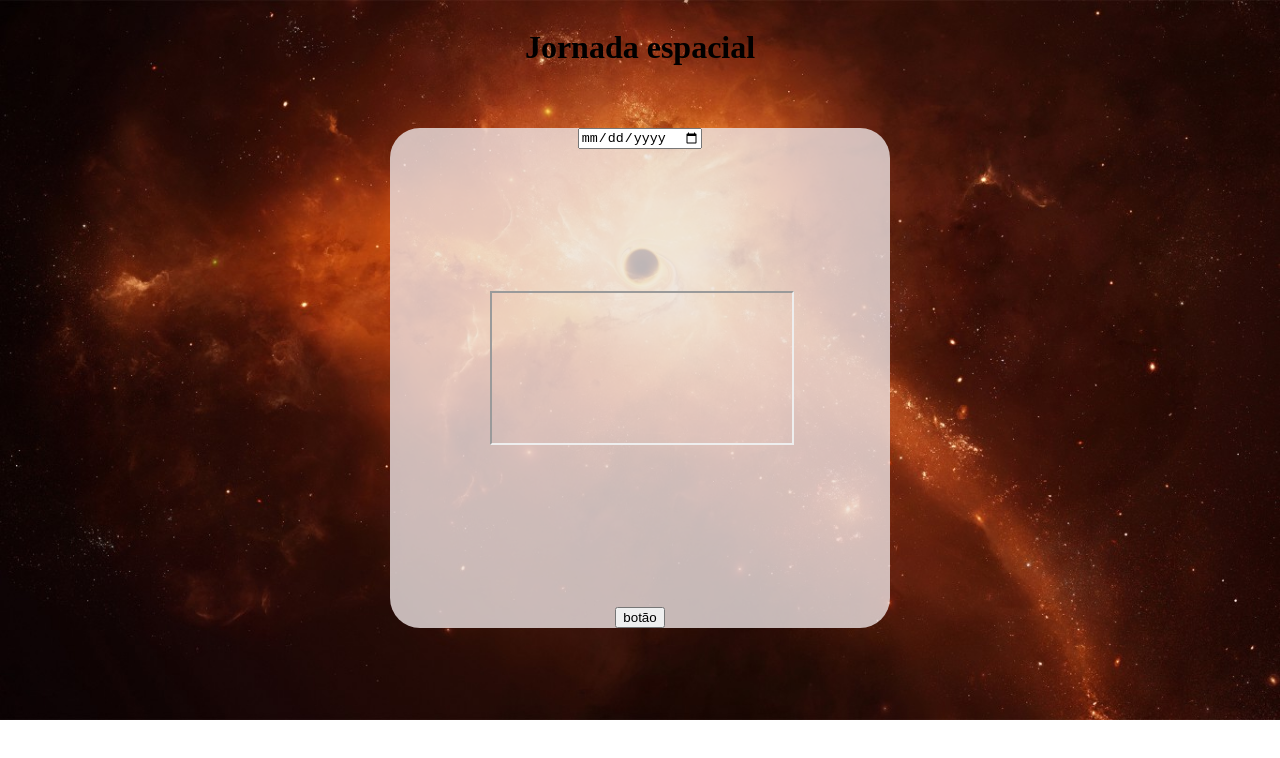
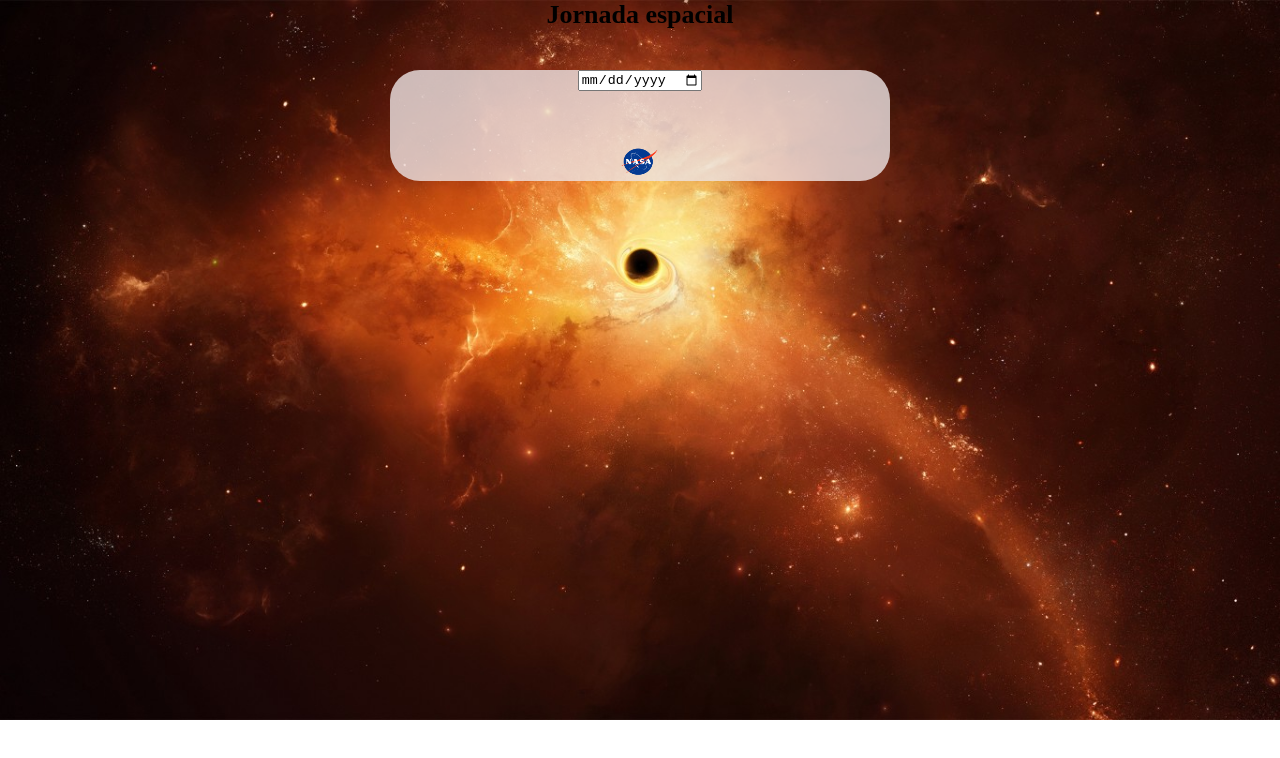
Before and after one commit to joao-pedro-de-moura/Api-nasa, a plain HTML site: page index.html in a window 1280 px wide. Drawn offline with nearby package versions, Linux system fonts and the light colour scheme.

Commit message:
projeto funcional a ser mais otimizado e estilizado

```diff
--- a/index.css
+++ b/index.css
@@ -1,8 +1,26 @@
+html, body, div, span, applet, object, iframe,
+h1, h2, h3, h4, h5, h6, p, blockquote, pre,
+a, abbr, acronym, address, big, cite, code,
+del, dfn, em, img, ins, kbd, q, s, samp,
+small, strike, strong, sub, sup, tt, var,
+b, u, i, center,
+dl, dt, dd, ol, ul, li,
+fieldset, form, label, legend,
+table, caption, tbody, tfoot, thead, tr, th, td,
+article, aside, canvas, details, embed,
+figure, figcaption, footer, header, hgroup,
+menu, nav, output, ruby, section, summary,
+time, mark, audio, video {
+	margin: 0;
+	padding: 0;
+	border: 0;
+}
 body{
     background-image: url(buraco.jpg) ;
     background-repeat:no-repeat;
-    background-size: 100vh;
+    background-image: 100vh;
     background-size: cover;
+    font-size: small;
 }
 .form{
     display: flex;
@@ -15,8 +33,6 @@ body{
     background-color: rgba(238, 228, 228, 0.8);
     border-radius: 30px;
     border-style: initial;
-    border-width: medium;
-    border-color: coral;
     flex-direction: column;
     position: relative;
     top: 40px;
@@ -25,7 +41,7 @@ body{
     align-content: center;
     align-items: center;
     width: 500px;
-    height: 500px;
+    height: auto;
     justify-content: space-between;
 }
 #imgNasa{
@@ -36,14 +52,22 @@ header{
     display: flex;
     justify-content: center;
 }
+.vid{ max-width: 300px;
+    max-height: 300px;
+    position: relative;
+    top: 20px;
+    display: none;
+
+}
 .img{
-    max-width: 400px;
-    max-height: 400px;
+    max-width: 300px;
+    max-height: 300px;
     position: relative;
     top: 20px;
 }
 .bt{
-    width: 50px;
+    width: 40px;
+    height: 30px;
 
 }
 .text{
@@ -51,3 +75,17 @@ header{
    top: 10px;
 
 }
+.textd{
+    padding-top: 20px;
+    padding-bottom: 20px;
+    padding-left: 20px;
+    padding-right: 20px;
+    border-radius: 20px;
+}
+.conteudo{
+
+    display: flex;
+    justify-content: center;
+    align-items: center;
+    flex-direction: column;
+}
--- a/index.html
+++ b/index.html
@@ -14,13 +14,14 @@
         <div class = form>
             <div id = conteiner class = conteiner>
                 <div><input name = "input" type="date" id= "inputData" class="inputData"> </div>
-                <div>
-                    <img  id = img class= img src="" alt="">
-                    <iframe src="" id="vid" class = "vid"></iframe>
-                    <p id = exp class = text></p>
+                <div class = conteudo>
+
+                  <div> <img  id = img class= img src="" alt=""></div>
+                   <iframe src="" id="vid" class = "vid"></iframe>
+                    <div class = textd><p id = exp class = text></p></div>
                 </div>
 
-                <div><button id = bt class="bt"> botão</button></div>
+                <div><img src="NASA_logo.svg.png" id = bt class= bt> </img></div>
             </div>
         </div>
     <script src="https://code.jquery.com/jquery-3.6.0.min.js"></script>
--- a/orientação.js
+++ b/orientação.js
@@ -15,7 +15,7 @@ $("#bt").click (function(){
             }
             else if(req.media_type == 'video'){
             vid.attr("src", req.url).css("display", "flex")
-            img.attr("display", "none")
+            img.css("display", "none")
             }
             exp.text(req.explanation)
         }
```
Also changed, not shown: NASA_logo.svg.png (added).
